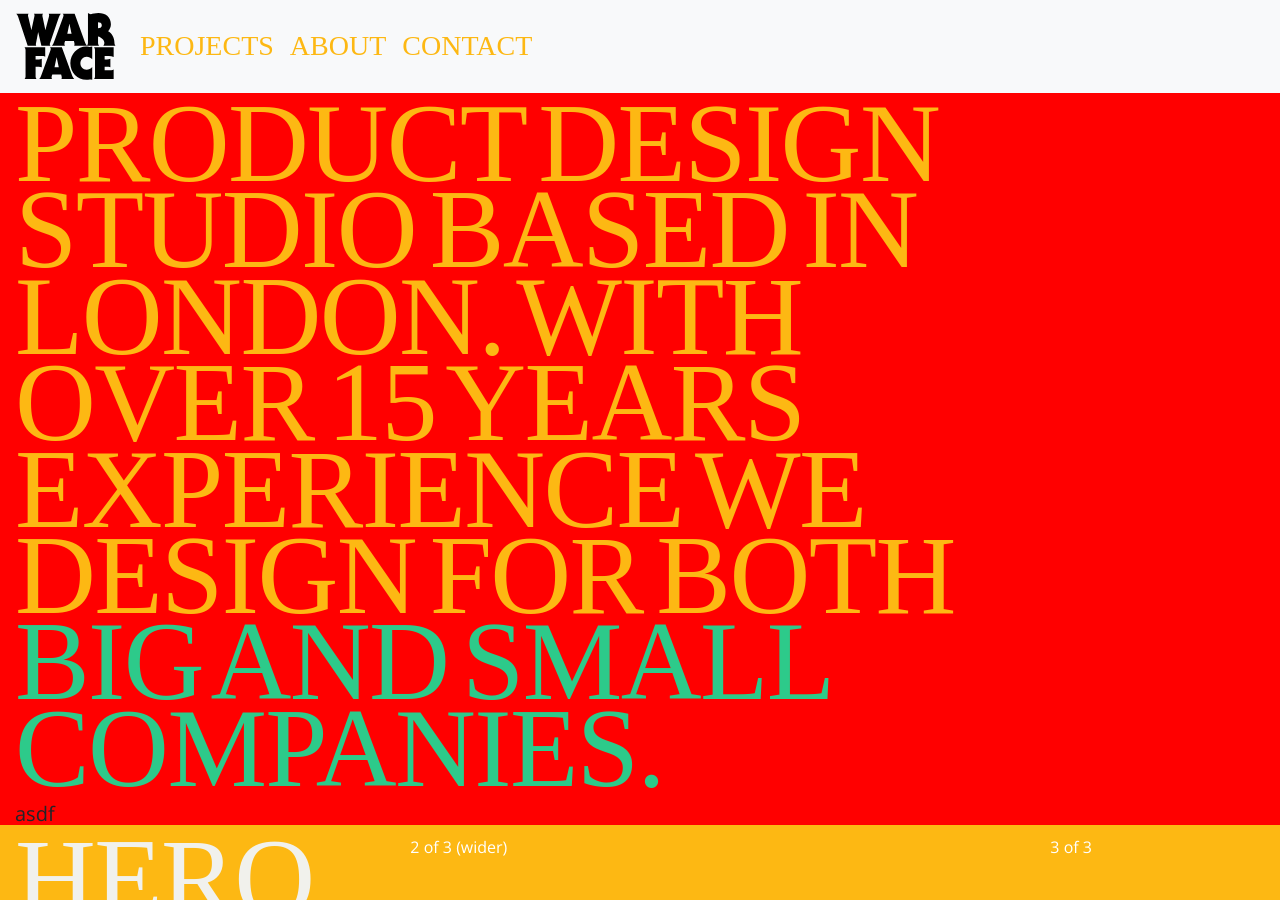
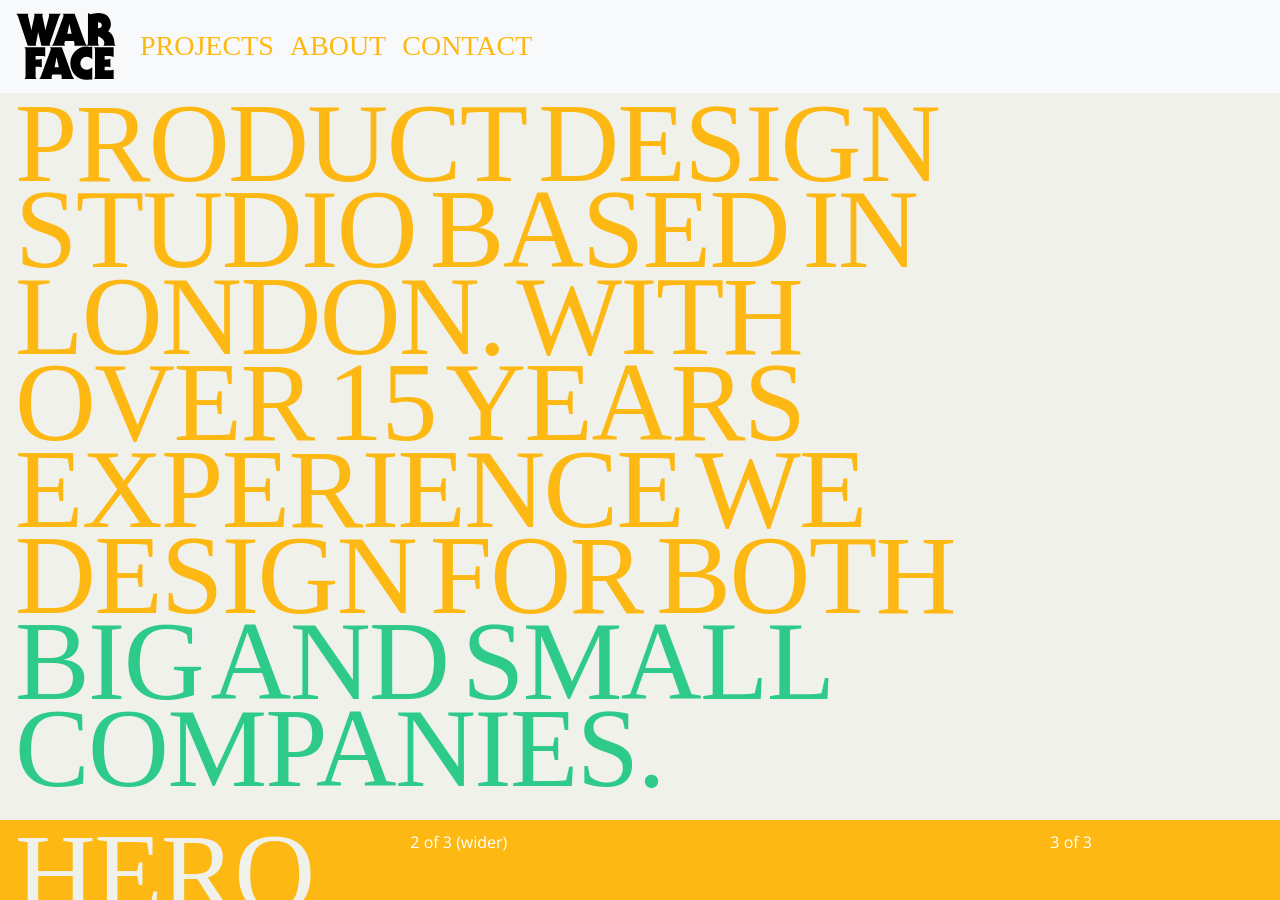
Before and after one commit to robcleaton/warface, a Jekyll site: the page built from index.html, in a window 1280 px wide and 900 px high. Built offline with Jekyll 4.4.1, drawn with Linux system fonts in a browser that asks for light colours; nearby versions of some CDN libraries; some web fonts are replaced.

Commit message:
Clients, vertical center

```diff
--- a/_includes/clients.html
+++ b/_includes/clients.html
@@ -1,23 +1,99 @@
-<div class="container-fluid color-block clients" style="background: #325026; margin-top: 0px;">
+<style>
+  .frame {
+    height: 68px;      /* equals max image height */
+    width: 160px;
+    border: 1px solid red;
+    white-space: nowrap;
+
+    text-align: center; margin: 1em 0;
+}
+.helper {
+    display: inline-block;
+    height: 100%;
+    vertical-align: middle;
+}
+
+
+.clients .col-md-2 {
+  height: 80px;
+  width: 160px;
+  white-space: nowrap;
+  text-align: center; margin: 1em 0;
+}
+.clients .helper {
+    display: inline-block;
+    height: 100%;
+    vertical-align: middle;
+}
+.clients img {
+    vertical-align: middle;
+    max-height: 40px;
+    max-width: 160px;
+}
+</style>
+
+<div class="container-fluid color-block clients" style="background: none; margin-top: 0px;">
   <div class="row">
     <div class="col-6">
       <h2 style="color: $yellow;">In good company</h2>
     </div>
   </div>
   <div class="row">
-    <div class="col-3 col-md-2"><a href="{{ site.baseurl }}/trainline"><img src="{{ site.baseurl }}/assets/images/logos/tl-logo.svg" alt="Trainline"></a></div>
-    <div class="col-3 col-md-2"><a href="{{ site.baseurl }}/science-museum"><img src="{{ site.baseurl }}/assets/images/logos/sciencemuseum-logo.svg" alt="Science Museum"></a></div>
-    <div class="col-3 col-md-2"><a href="{{ site.baseurl }}/just-eat"><img src="{{ site.baseurl }}/assets/images/logos/justeat-logo.svg" alt="Just Eat"></a></div>
-    <div class="col-3 col-md-2"><a href="{{ site.baseurl }}/cookpad"><img src="{{ site.baseurl }}/assets/images/logos/cookpad-logo.svg" alt="Cookpad"></a></div>
-    <div class="col-3 col-md-2"><img src="{{ site.baseurl }}/assets/images/logos/lloyds-logo.svg" style="width: 100%" alt="Lloyds Bank"></div>
-    <div class="col-3 col-md-2"><img src="{{ site.baseurl }}/assets/images/logos/Tesco-logo.svg" alt="Tesco"></div>
-    <div class="col-3 col-md-2"><img src="{{ site.baseurl }}/assets/images/logos/Elsevier-logo.svg" alt="Elsevier"></div>
-    <div class="col-3 col-md-2"><img src="{{ site.baseurl }}/assets/images/logos/Fifa-logo.svg" alt="Fifa"></div>
-    <div class="col-3 col-md-2"><img src="{{ site.baseurl }}/assets/images/logos/Homebase-logo.svg" alt="Homebase"></div>
-    <div class="col-3 col-md-2"><img src="{{ site.baseurl }}/assets/images/logos/Trussle-logo.svg" alt="Trussle"></div>
-    <div class="col-3 col-md-2"><img src="{{ site.baseurl }}/assets/images/logos/Gov-logo.png" alt="Gov uk"></div>
-    <div class="col-3 col-md-2"><img src="{{ site.baseurl }}/assets/images/logos/RBS-logo.svg" alt="RBS"></div>
-    <div class="col-3 col-md-2"><img src="{{ site.baseurl }}/assets/images/logos/Kelloggs-logo.svg" alt="Kelloggs">Kellogg's</div>
-    <div class="col-3 col-md-2"><img src="{{ site.baseurl }}/assets/images/logos/experian-logo.svg" alt="Experian"></div>
+    <div class="col-3 col-md-2">
+      <span class="helper"></span>
+        <a href="{{ site.baseurl }}/trainline"><img src="{{ site.baseurl }}/assets/images/logos/tl-logo.svg" alt="Trainline"></a>
+    </div>
+    <div class="col-3 col-md-2"><a href="{{ site.baseurl }}/science-museum">
+      <span class="helper"></span>
+      <img src="{{ site.baseurl }}/assets/images/logos/sciencemuseum-logo.svg" alt="Science Museum"></a>
+    </div>
+    <div class="col-3 col-md-2"><a href="{{ site.baseurl }}/just-eat">
+      <span class="helper"></span>
+      <img src="{{ site.baseurl }}/assets/images/logos/justeat-logo.svg" alt="Just Eat"></a>
+    </div>
+    <div class="col-3 col-md-2"><a href="{{ site.baseurl }}/cookpad">
+      <span class="helper"></span>
+      <img src="{{ site.baseurl }}/assets/images/logos/cookpad-logo.svg" alt="Cookpad"></a>
+    </div>
+    <div class="col-3 col-md-2">
+      <span class="helper"></span>
+      <img src="{{ site.baseurl }}/assets/images/logos/lloyds-logo.svg" style="width: 100%" alt="Lloyds Bank">
+    </div>
+    <div class="col-3 col-md-2">
+      <span class="helper"></span>
+      <img src="{{ site.baseurl }}/assets/images/logos/Tesco-logo.svg" alt="Tesco">
+    </div>
+    <div class="col-3 col-md-2">
+      <span class="helper"></span>
+      <img src="{{ site.baseurl }}/assets/images/logos/Elsevier-logo.svg" alt="Elsevier">
+    </div>
+    <div class="col-3 col-md-2">
+      <span class="helper"></span>
+      <img src="{{ site.baseurl }}/assets/images/logos/Fifa-logo.svg" alt="Fifa">
+    </div>
+    <div class="col-3 col-md-2">
+      <span class="helper"></span>
+      <img src="{{ site.baseurl }}/assets/images/logos/Homebase-logo.svg" alt="Homebase">
+    </div>
+    <div class="col-3 col-md-2">
+      <span class="helper"></span>
+      <img src="{{ site.baseurl }}/assets/images/logos/Trussle-logo.svg" alt="Trussle">
+    </div>
+    <div class="col-3 col-md-2">
+      <span class="helper"></span>
+      <img src="{{ site.baseurl }}/assets/images/logos/Gov-logo.png" alt="Gov uk">
+    </div>
+    <div class="col-3 col-md-2">
+      <span class="helper"></span>
+      <img src="{{ site.baseurl }}/assets/images/logos/RBS-logo.svg" alt="RBS">
+    </div>
+    <div class="col-3 col-md-2">
+      <span class="helper"></span>
+      <img src="{{ site.baseurl }}/assets/images/logos/Kelloggs-logo.svg" alt="Kelloggs">
+    </div>
+    <div class="col-3 col-md-2">
+      <span class="helper"></span>
+      <img src="{{ site.baseurl }}/assets/images/logos/experian-logo.svg" alt="Experian">
+    </div>
   </div>
 </div>
--- a/_includes/project-cards.html
+++ b/_includes/project-cards.html
@@ -1,5 +1,5 @@
 
-<div class="scrollmenu" style="background: red;">
+<div class="scrollmenu">
 
   <div class="card trainline">
     <img src="https://media.giphy.com/media/WUMKrzIPp9YzK/giphy.gisf" class="img-fluid card-img-top" style="background: #2dca8a;" alt="Trainline">
--- a/_sass/_base.scss
+++ b/_sass/_base.scss
@@ -36,7 +36,7 @@
 }
 
 footer {
-  background: $yellow;
+  /* background: $yellow; */
   width: 100%;
   color: $white;
   height: 400px;
--- a/index.html
+++ b/index.html
@@ -13,15 +13,15 @@
   }
 
   .hero {
-    background: red;
-
     position: sticky;
     z-index: 0;
     top: 0;
     padding-top: 100px;
     margin-top: 0px;
+    padding-bottom: 25px !important;
   }
   .sheets, footer {
+    background: #f1f1ec;
     z-index: 100;
     position: relative;
     display: block;
@@ -32,7 +32,7 @@
 
 <div class="container-fluid hero" style="padding-bottom: 0px;">
   {% include about.html %}
-  <p class="lead">asdf</p>
+  <p class="lead"></p>
 </div>
 
 <div class="sheets">
@@ -68,7 +68,7 @@
     </div>
   </div>
 
-  <div class="cards-lg" style="background: #f1f1ec;">
+  <div class="cards-lg">
     {% include project-cards.html %}
   </div>
 
```
